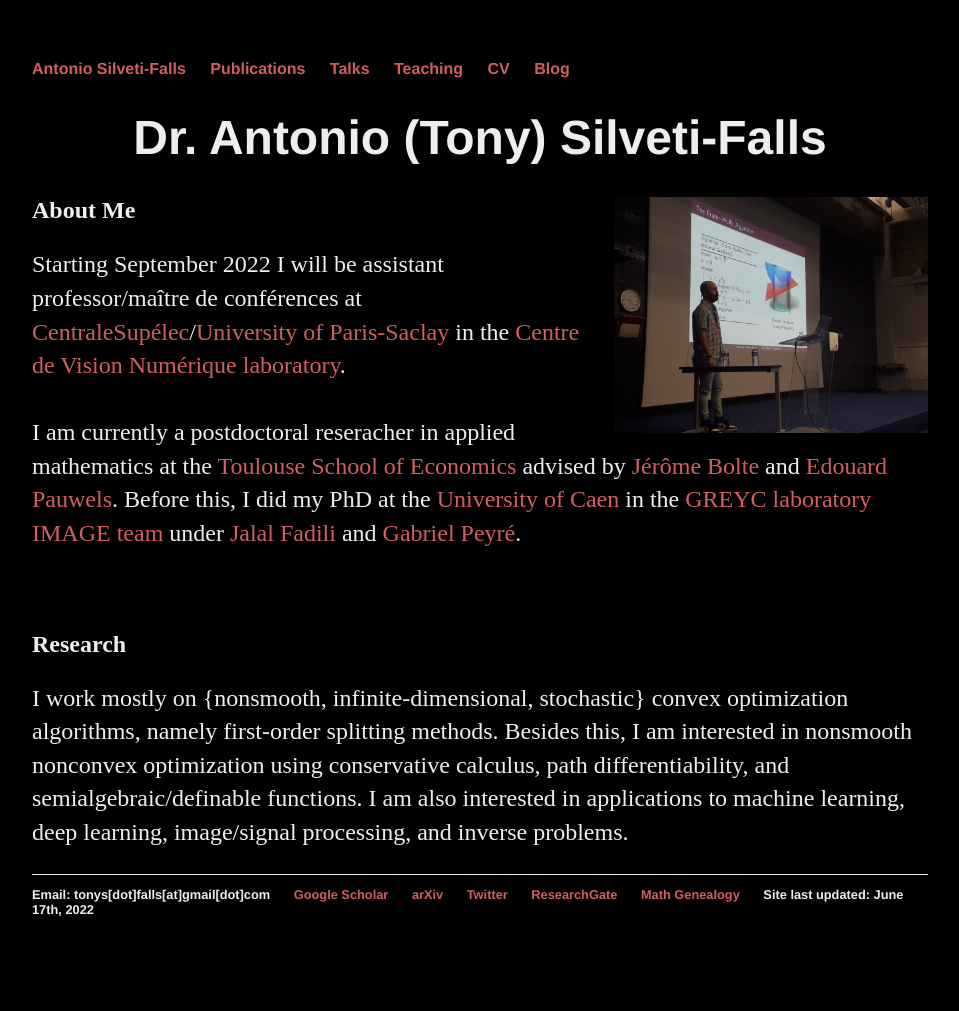
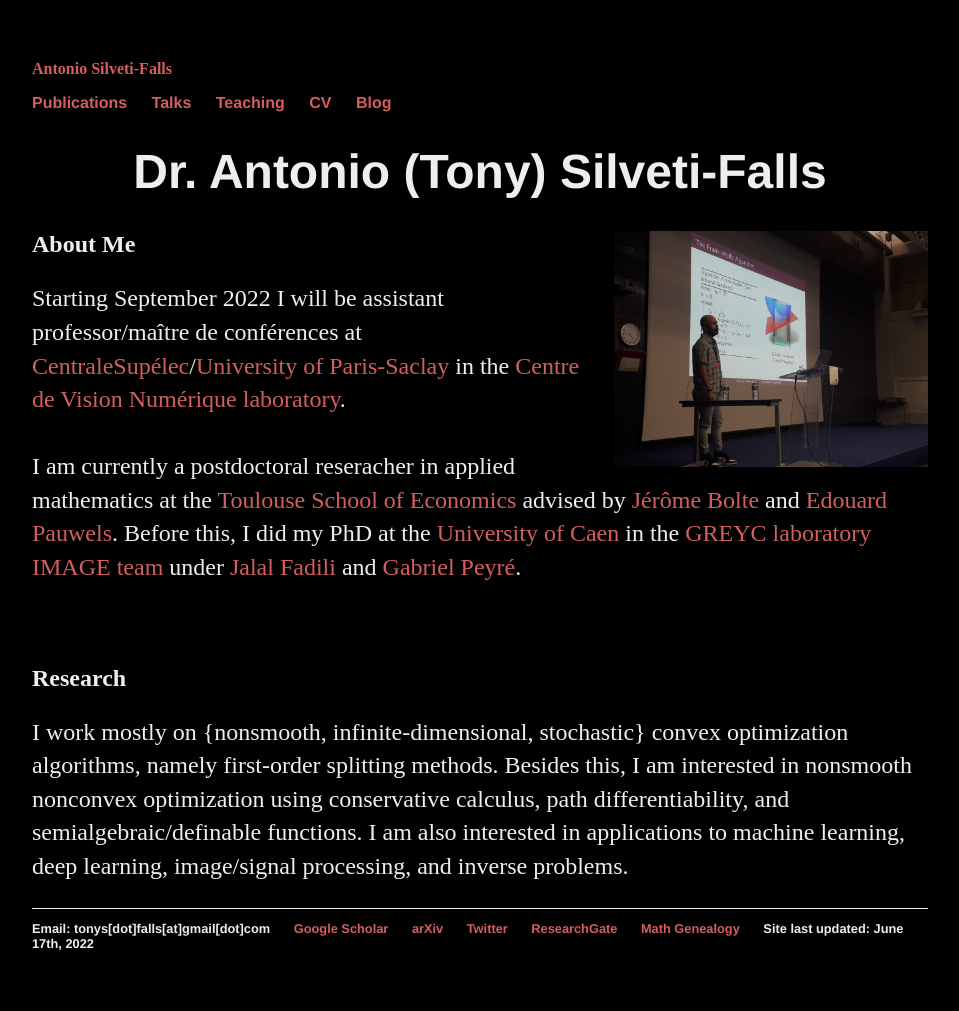
Before and after one commit to tonysf/tonysf.github.io, a Jekyll site: the page built from index.html, in a window 1280 px wide. Shown: the whole page, without its empty margins (160-1119 px from the left). Built offline with Jekyll 4.4.1, drawn with Linux system fonts in a browser that asks for light colours; before the commit the page ends 977 px from its top, so only the background shows below that.

```diff
--- a/_layouts/default.html
+++ b/_layouts/default.html
@@ -5,9 +5,9 @@
         <link rel="stylesheet" type="text/css" href="/main.css">
 	</head>
 	<body>
+		<header><a href="/index.html"><b>Antonio Silveti-Falls</b></a>
 		<nav>
     		<ul>
-        		<li><a href="/index.html"><b>Antonio Silveti-Falls</b></a></li>
         		<li><a href="/publications.html">Publications</a></li>
         		<li><a href="/talks.html">Talks</a></li>
         		<li><a href="/teaching.html">Teaching</a></li>
@@ -15,6 +15,7 @@
 			<li><a href="/blog.html">Blog</a></li>
     		</ul>
 		</nav>
+		</header>
 			<div class="container">
 			    		<div class="blurb">
 
```
